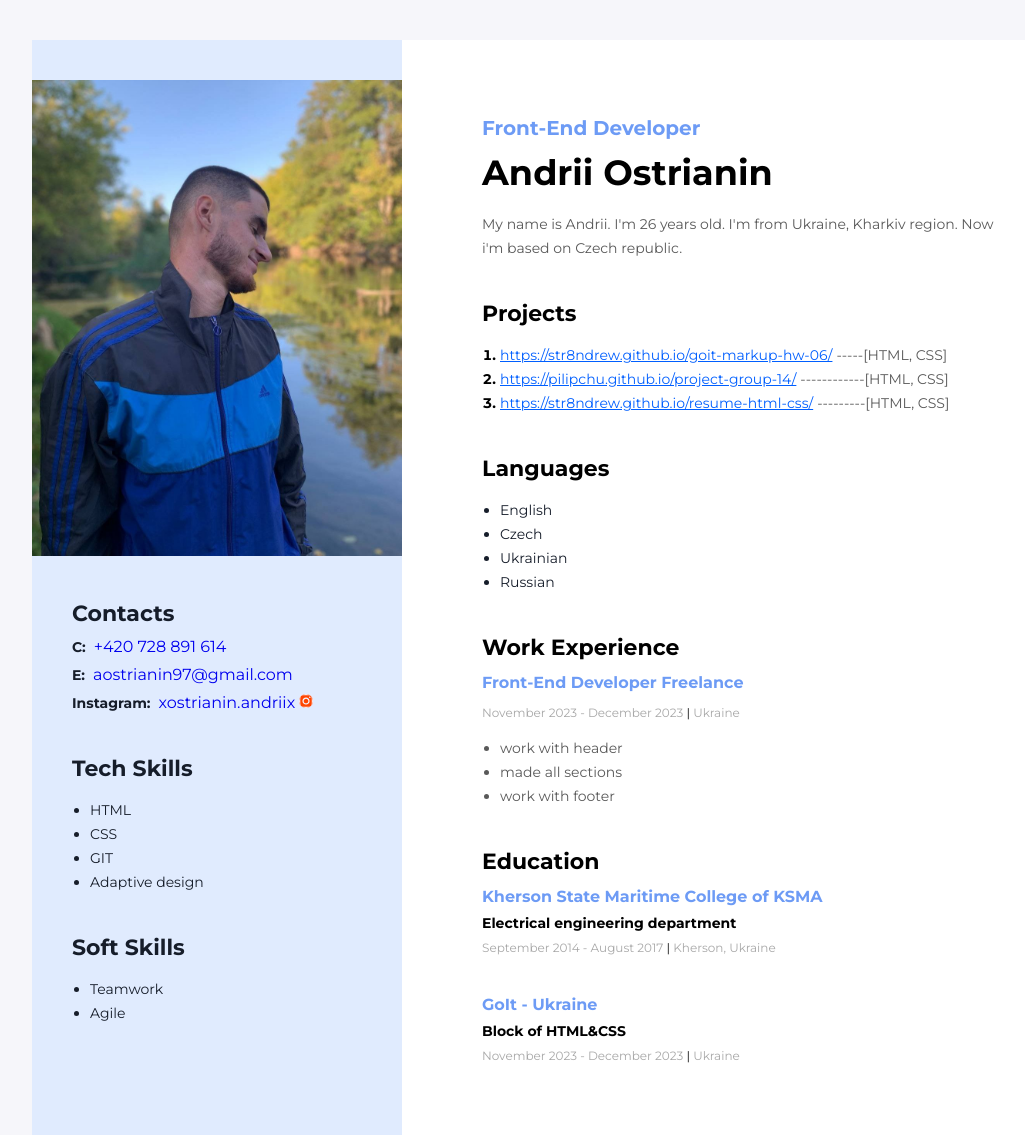
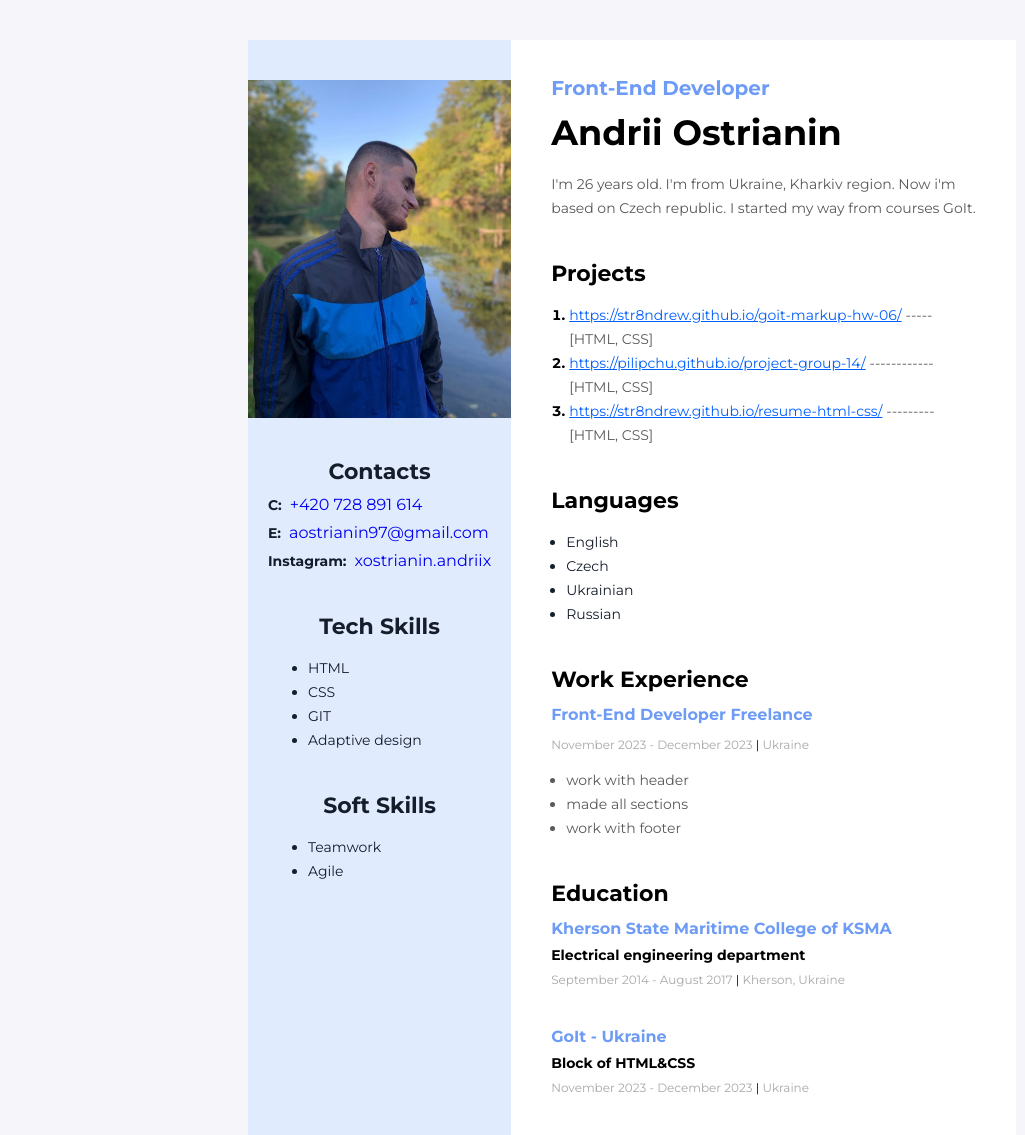
Before and after one commit to str8ndrew/resume-html-css, a plain HTML site: page index.html in a window 1280 px wide. Shown: the top 1135 px of the page, without its empty margins (8-1033 px from the left). Drawn offline with nearby package versions, Linux system fonts and the light colour scheme.

Commit message:
tablet styles

```diff
--- a/css/new-styles.css
+++ b/css/new-styles.css
@@ -7,8 +7,8 @@
 
 
 body {
-    /* background: #F6F6FA; */
     font-family: 'Montserrat', sans-serif;
+
 }
 
 img {
@@ -38,7 +38,7 @@ a {
 
 .my-info-title {
     color: #6D9BF5;
-    font-size: 14px;
+    font-size: 20px;
     font-style: normal;
     font-weight: 700;
     line-height: 17px;
@@ -49,7 +49,7 @@ a {
 
 .main-title {
     color: #000;
-    font-size: 45px;
+    font-size: 35px;
     font-style: normal;
     font-weight: 700;
     line-height: 55px;
@@ -411,3 +411,152 @@ a {
     background-color: purple;
     transition: background-color 500ms cubic-bezier(0.4, 0, 0.2, 1);
 }
+
+/* ---------------TABLET STYLES--------------- */
+
+@media screen and (min-width: 768px) {
+    .container {
+        max-width: 768px;
+        display: flex;
+        flex-direction: row-reverse;
+        justify-content: flex-end;
+        background: white;
+    }
+
+        body {
+            background: #F6F6FA;
+            padding: 40px 40px 40px 40px;
+            font-family: 'Montserrat', sans-serif;
+        }
+
+   .main-container {
+       padding-top: 40px;
+       padding-bottom: 40px;
+       box-sizing: border-box;
+       padding-left: 40px;
+       padding-right: 40px;
+   }
+
+   .my-info-div {
+       margin-bottom: 40px;
+   }
+
+   .my-info-title {
+    text-align: left;
+   }
+
+   .main-title {
+    text-align: left;
+   }
+
+   .my-info-text {
+    text-align: left;
+   }
+
+   .projects-div {
+       margin-bottom: 40px;
+   }
+
+   .projects-title {
+    text-align: left;
+   }
+
+   .lang-div {
+       margin-bottom: 40px;
+   }
+
+   .lang-title {
+    text-align: left;
+   }
+
+   .lang-list {
+    padding-left: 15px;
+   }
+
+   .work-div {
+       margin-bottom: 40px;
+   }
+
+   .work-title {
+    text-align: left;
+   }
+
+   .second-work-title {
+    text-align: left;
+   }
+
+   .work-text {
+    text-align: left;
+   }
+
+   .work-list {
+    padding-left: 15px;
+   }
+
+   .college-div {
+       margin-bottom: 40px;
+   }
+
+   .education-title {
+    text-align: left;
+   }
+   .education-text {
+    text-align: left;
+   }
+
+   .college-title {
+    text-align: left;
+   }
+
+   .department-title {
+    text-align: left;
+   }
+
+   .goit-title {
+    text-align: left;
+   }
+
+   .block-title {
+    text-align: left;
+   }
+
+   .goit-text {
+    text-align: left;
+   }
+
+ /* SIDEBAR STYLES */
+
+
+   .sidebar {
+       padding-top: 40px;
+       padding-bottom: 40px;
+   }
+
+   .sidebar-content {
+       padding-left: 20px;
+       padding-right: 20px;
+       padding-top: 40px;
+   }
+
+   .icon-svg-team {
+    display: none;
+   }
+
+   .contacts-div {
+       margin-bottom: 40px;
+   }
+
+   .tech-div {
+       margin-bottom: 40px;
+   }
+
+
+
+
+
+
+
+
+
+
+}
--- a/css/styles.css
+++ b/css/styles.css
@@ -237,9 +237,6 @@ a {
     margin-top: 0;
 }
 
-
-
-
 .goit-title {
     color: #6D9BF5;
     font-size: 16px;
--- a/index.html
+++ b/index.html
@@ -8,18 +8,18 @@
     <link rel="preconnect" href="https://fonts.googleapis.com">
     <link rel="preconnect" href="https://fonts.gstatic.com" crossorigin>
     <link href="https://fonts.googleapis.com/css2?family=Montserrat:wght@400;700&display=swap" rel="stylesheet">
-    <link rel="stylesheet" href="./css/styles.css" />
+    <link rel="stylesheet" href="./css/new-styles.css" />
 </head>
 <body>
 <!-- Wrapper -->
-    <div class="wrapper-div">
+    <div class="container">
         <!-- Main content -->
         <div class="main-container">
     <!-- My info -->
     <div class="my-info-div">
     <h2 class="my-info-title">Front-End Developer</h2>
     <h1 class="main-title">Andrii Ostrianin</h1>
-    <p class="my-info-text">My name is Andrii. I'm 26 years old. I'm from Ukraine, Kharkiv region. Now i'm based on Czech republic.</p>
+    <p class="my-info-text">I'm 26 years old. I'm from Ukraine, Kharkiv region. Now i'm based on Czech republic. I started my way from courses GoIt.</p>
 </div>
 <!-- My projects -->
 <div class="projects-div">
```
